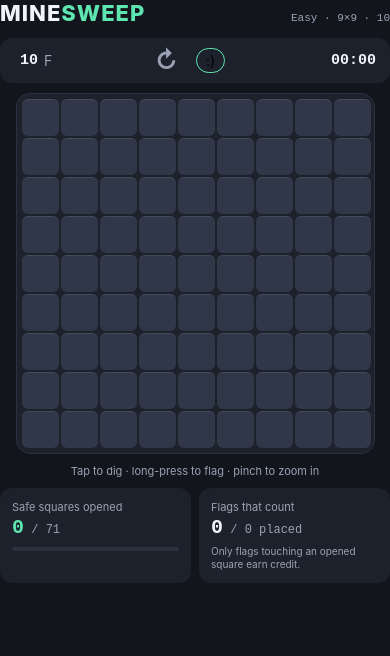
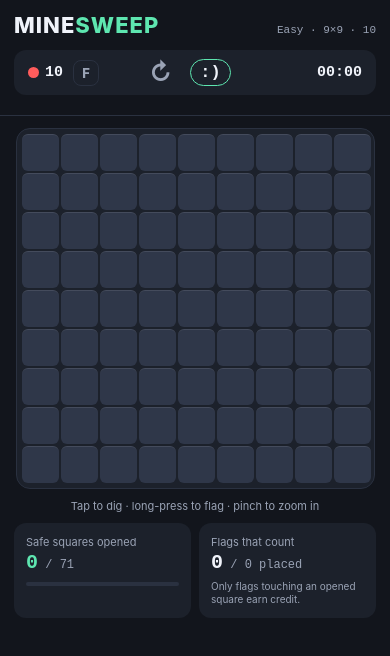
Before and after one commit to AnhVo11/Minesweeper, a React Native app in the folder minesweeper/: screen / in a window 390 px wide. Shown: the top 656 px of the page. Built offline with nearby package versions, Linux system fonts and the light colour scheme.

Commit message:
fix scroll problem

```diff
--- a/minesweeper/App.js
+++ b/minesweeper/App.js
@@ -412,7 +412,15 @@ export default function App() {
             <Text style={styles.statusText}>{fmt(time)}</Text>
           </View>
         </View>
+      </View>
 
+      <ScrollView
+        contentContainerStyle={styles.scroll}
+        keyboardShouldPersistTaps="handled"
+        maximumZoomScale={6}
+        minimumZoomScale={1}
+        bouncesZoom
+      >
         {/* Board — always fits the width; pinch to zoom in */}
         <View
           style={[styles.boardFrame, { borderColor: blind ? "#FFB45455" : C.line, width: boardW + 10, padding: 5 }]}
@@ -509,15 +517,6 @@ export default function App() {
             </Pressable>
           </View>
         )}
-        </View>
-
-      <ScrollView
-        contentContainerStyle={styles.scroll}
-        keyboardShouldPersistTaps="handled"
-        maximumZoomScale={6}
-        minimumZoomScale={1}
-        bouncesZoom
-      >
       </ScrollView>
 
       {/* ---------------- Menu sheet ---------------- */}
@@ -593,7 +592,12 @@ export default function App() {
 
 const styles = StyleSheet.create({
   safe: { flex: 1, backgroundColor: C.bg },
-  scroll: { padding: 14, paddingBottom: 44 },
+ scroll: { paddingHorizontal: 14, paddingTop: 12, paddingBottom: 44 },
+  topBar: { paddingHorizontal: 14, paddingTop: 12, paddingBottom: 10, backgroundColor: C.bg, borderBottomWidth: 1, borderBottomColor: C.line },
+  mineDot: { width: 11, height: 11, borderRadius: 6, backgroundColor: C.red },
+  flagBtn: { width: 26, height: 26, borderRadius: 8, borderWidth: 1, alignItems: "center", justifyContent: "center", marginLeft: 4 },
+  flagBtnText: { fontSize: 13, fontWeight: "800" },
+  face: { fontSize: 17, fontWeight: "800", color: C.text, fontFamily: MONO },
 
   header: { flexDirection: "row", alignItems: "baseline", justifyContent: "space-between", marginBottom: 12 },
   title: { color: C.text, fontSize: 22, fontWeight: "800", letterSpacing: 1 },
```
